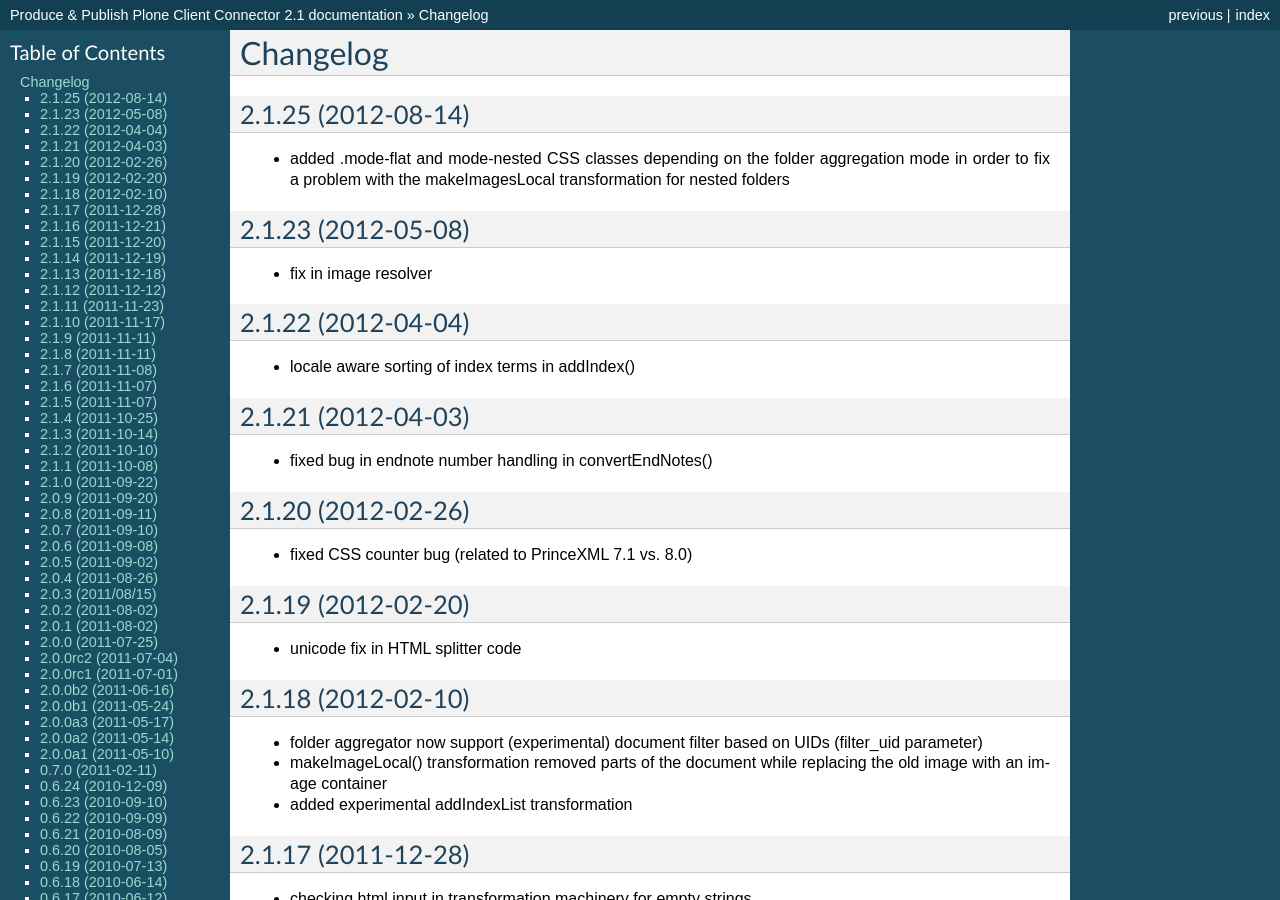
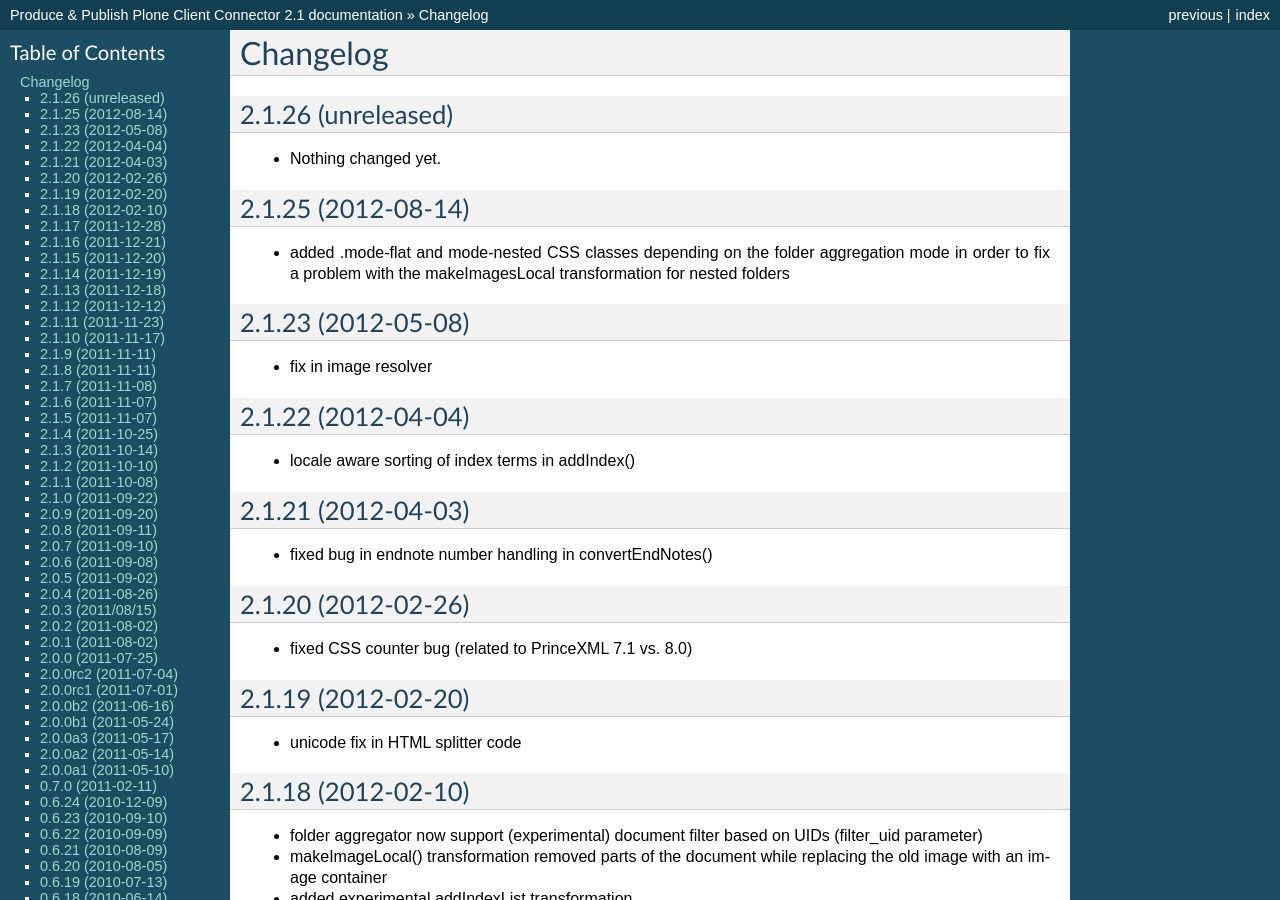
Before and after one commit to zopyx/zopyx.smartprintng.plone, a Sphinx documentation site: the page built from docs/source/HISTORY.rst, in a window 1280 px wide and 900 px high. Built offline with Sphinx 7.4.7, drawn with Linux system fonts in a browser that asks for light colours.

Commit message:
Back to development: 2.1.26

```diff
--- a/docs/source/HISTORY.rst
+++ b/docs/source/HISTORY.rst
@@ -1,5 +1,11 @@
 Changelog
 =========
+
+2.1.26 (unreleased)
+-------------------
+
+- Nothing changed yet.
+
 
 2.1.25 (2012-08-14)
 -------------------
--- a/setup.py
+++ b/setup.py
@@ -1,7 +1,7 @@
 from setuptools import setup, find_packages
 import os
 
-version = '2.1.25'
+version = '2.1.26.dev0'
 
 setup(name='zopyx.smartprintng.plone',
       version=version,
```
